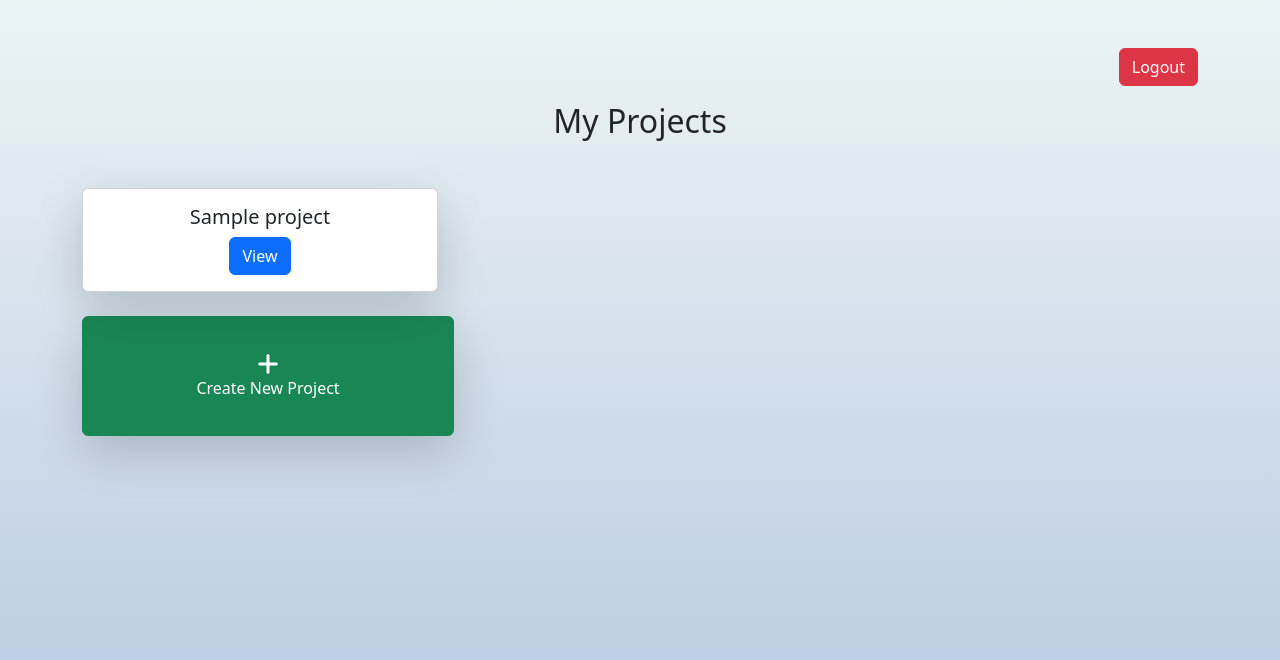
After one commit to Oluwaferanmiii/django-expense-tracker, a Django app: page /projects/ in a window 1280 px wide. The commit adds this page. Shown: the top 660 px of the page. Run offline with Django 5.2, Linux system fonts and the light colour scheme; a user stored in the database is signed in; tables that the repository leaves empty hold one stand-in row (values such as "Sample post"); some libraries are stand-ins or nearby versions.

Commit message:
Added new function logic called project

```diff
--- /dev/null
+++ b/tracker/templates/tracker/projects.html
@@ -0,0 +1,65 @@
+{% extends 'base.html' %}
+{% block content %}
+
+<div class="container mt-5">
+    <div class="text-end mb-3">
+        <a href="{% url 'logout' %}" class="btn btn-danger">Logout</a>
+    </div>
+
+    <h2 class="text-center mb-5">My Projects</h2>
+
+    <!-- Display projects -->
+    <div class="row">
+        {% for project in projects %}
+        <div class="col-md-4">
+            <div class="card text-center shadow-lg mb-4">
+                <div class="card-body">
+                    <h5 class="card-title">{{ project.name }}</h5>
+                    <a href="{% url 'dashboard' project.id %}" class="btn btn-primary">View</a>
+                </div>
+            </div>
+        </div>
+        {% empty %}
+        <div class="col-md-12 text-center">
+            <p>No projects found. Add a new project below.</p>
+        </div>
+        {% endfor %}
+    </div>
+
+    <!-- Add Project Button -->
+    <div class="col-md-4">
+        <button type="button" class="btn btn-success w-100 p-5 d-flex flex-column align-items-center justify-content-center shadow-lg"
+            data-bs-toggle="modal" data-bs-target="#addProjectModal" style="height: 120px;">
+            <i style='font-size:24px' class='fas'>&#xf067;</i>
+            <span>Create New Project</span>
+        </button>
+    </div>
+
+    <!-- Add Project Modal -->
+    <div class="modal fade" id="addProjectModal" tabindex="-1" aria-labelledby="addProjectModalLabel" aria-hidden="true">
+        <div class="modal-dialog">
+            <div class="modal-content">
+                <div class="modal-header">
+                    <h5 class="modal-title" id="addProjectModalLabel">Add New Project</h5>
+                    <button type="button" class="btn-close" data-bs-dismiss="modal" aria-label="Close"></button>
+                </div>
+                <div class="modal-body">
+                    <form method="POST" action="{% url 'add_project' %}">
+                        {% csrf_token %}
+                        <div class="mb-3">
+                            <label for="name" class="form-label">Project Name</label>
+                            <input type="text" class="form-control" id="name" name="name" required>
+                        </div>
+                        <div class="mb-3">
+                            <label for="budget" class="form-label">Budget</label>
+                            <input type="number" class="form-control" id="budget" name="budget" required>
+                        </div>
+                        <button type="submit" class="btn btn-primary w-100">Create Project</button>
+                    </form>
+                </div>
+            </div>
+        </div>
+    </div>
+</div>
+
+{% endblock %}
--- a/tracker/urls.py
+++ b/tracker/urls.py
@@ -1,15 +1,40 @@
 from django.urls import path
 from . import views
+from django.shortcuts import redirect
+from django.contrib.auth.decorators import login_required
+from django.contrib.auth import logout
+
+
+def redirect_to_login_or_projects(request):
+    if request.user.is_authenticated:
+        # Redirect to project page if logged in
+        return redirect('project_page')
+    return redirect('login')  # Otherwise, go to login page
+
 
 urlpatterns = [
-    path('', views.dashboard, name='dashboard'),  # Dashboard as homepage
+    path('', redirect_to_login_or_projects, name='home'),
+    path('projects/<int:project_id>/', views.dashboard,
+         name='dashboard'),  # Dashboard as homepage
     path('register/', views.register_user, name='register'),
     path('login/', views.login_user, name='login'),
     path('logout/', views.logout_user, name='logout'),
-    path('dashboard/', views.dashboard, name='dashboard'),
-    path('set-budget/', views.set_budget, name='set_budget'),
-    path('expenses/', views.expense_list, name='expense_list'),
-    path('add/', views.add_expense, name='add_expense'),
-    path('update/<int:expense_id>/', views.update_expense, name='update_expense'),
-    path('delete/<int:expense_id>/', views.delete_expense, name='delete_expense'),
+
+    # Project management
+    path('projects/', views.project_page, name='project_page'),
+    path('projects/add/', views.add_project, name='add_project'),
+    path('projects/<int:project_id>/', views.dashboard, name='dashboard'),
+    path('projects/<int:project_id>/delete/',
+         views.delete_project, name='delete_project'),
+
+    # Expenses within a project
+    path('projects/<int:project_id>/expenses/add/',
+         views.add_expense, name='add_expense'),
+    path('projects/<int:project_id>/expenses/update/<int:expense_id>/',
+         views.update_expense, name='update_expense'),
+    path('projects/<int:project_id>/expenses/delete/<int:expense_id>/',
+         views.delete_expense, name='delete_expense'),
+    path('projects/<int:project_id>/expenses/',
+         views.expense_list, name='expense_list'),
+
 ]
--- a/tracker/views.py
+++ b/tracker/views.py
@@ -1,10 +1,9 @@
 from django.shortcuts import render, redirect, get_object_or_404
 from django.contrib.auth import authenticate, login, logout
-from django.contrib.auth.forms import AuthenticationForm, UserCreationForm
+from django.contrib.auth.forms import UserCreationForm
 from django.contrib.auth.decorators import login_required
 from django.contrib import messages
-from .models import Expense, Budget
-from .forms import ExpenseForm, BudgetForm
+from .models import Expense, Project
 from django.db.models import Sum
 
 
@@ -28,7 +27,7 @@ def login_user(request):
         user = authenticate(request, username=username, password=password)
         if user is not None:
             login(request, user)
-            return redirect('dashboard')  # Redirect to the dashboard
+            return redirect('project_page')  # Redirect to the project page
         else:
             messages.error(request, "Invalid username or password")
     return render(request, 'tracker/login.html')
@@ -40,34 +39,52 @@ def logout_user(request):
     return redirect('login')  # Redirect to login after logout
 
 
-# Dashboard View
+# Project Page: Display all projects and allow adding new ones
 @login_required
-def dashboard(request):
-    """Display user dashboard with total budget, spent amount, and transactions."""
-    budget = Budget.objects.get_or_create(user=request.user)[
-        0]   # Ensure budget exists
-    expenses = Expense.objects.filter(user=request.user)
+def project_page(request):
+    projects = Project.objects.filter(user=request.user)
+    return render(request, 'tracker/projects.html', {'projects': projects})
 
-    total_budget = budget.total_budget if budget else 0
-    total_spent = expenses.aggregate(Sum('amount'))[
-        'amount__sum'] or 0  # Sum of all expenses
+
+# Add a new project (handled via modal)
+@login_required
+def add_project(request):
+    if request.method == "POST":
+        name = request.POST['name']
+        budget = request.POST['budget']
+        project = Project.objects.create(
+            user=request.user, name=name, budget=budget)
+        # Redirect to project dashboard
+        return redirect('dashboard', project_id=project.id)
+    return render(request, 'tracker/projects.html')
+
+
+# Dashboard now filters expenses by project
+@login_required
+def dashboard(request, project_id):
+    """Display a project-specific dashboard"""
+    project = get_object_or_404(Project, id=project_id, user=request.user)
+    expenses = Expense.objects.filter(project=project)
+
+    total_budget = project.budget
+    total_spent = expenses.aggregate(Sum('amount'))['amount__sum'] or 0
     budget_left = total_budget - total_spent
     total_transactions = expenses.count()
 
-    # Get sorting parameter from request
     sort_option = request.GET.get("sort", "date_asc")
 
     # Apply sorting
     if sort_option == "date_asc":
-        expenses = expenses.order_by("date")  # Oldest first
+        expenses = expenses.order_by("date")
     elif sort_option == "date_desc":
-        expenses = expenses.order_by("-date")  # Newest first
+        expenses = expenses.order_by("-date")
     elif sort_option == "category_asc":
-        expenses = expenses.order_by("category")  # A-Z
+        expenses = expenses.order_by("category")
     elif sort_option == "category_desc":
-        expenses = expenses.order_by("-category")  # Z-A
+        expenses = expenses.order_by("-category")
 
     context = {
+        "project": project,
         "total_budget": total_budget,
         "total_spent": total_spent,
         "budget_left": budget_left,
@@ -78,77 +95,85 @@ def dashboard(request):
     return render(request, 'tracker/dashboard.html', context)
 
 
-# Set or update budget
-@login_required
-def set_budget(request):
-    """Handles setting or updating the user's budget"""
-    budget, _ = Budget.objects.get_or_create(user=request.user)
-
-    if request.method == "POST":
-        budget.total_budget = request.POST['total_budget']
-        budget.save()
-        return redirect('dashboard')  # Redirect back to the dashboard
-    return render(request, 'tracker/dashboard.html', {'total_budget': budget.total_budget})
-
-
 # List expenses
 @login_required
-def expense_list(request):
-    """Display all expenses."""
-    expenses = Expense.objects.filter(
-        user=request.user)  # Show only user's expenses
+def expense_list(request, project_id):
+    """Display all expenses for a specific project."""
+    project = get_object_or_404(Project, id=project_id, user=request.user)
+    expenses = Expense.objects.filter(project=project)
 
-    # Get sorting parameter from request
     sort_option = request.GET.get("sort", "")
 
     # Apply sorting
     if sort_option == "date_asc":
-        expenses = expenses.order_by("date")  # Oldest first
+        expenses = expenses.order_by("date")
     elif sort_option == "date_desc":
-        expenses = expenses.order_by("-date")  # Newest first
+        expenses = expenses.order_by("-date")
     elif sort_option == "category_asc":
-        expenses = expenses.order_by("category")  # A-Z
+        expenses = expenses.order_by("category")
     elif sort_option == "category_desc":
-        expenses = expenses.order_by("-category")  # Z-A
+        expenses = expenses.order_by("-category")
 
-    return render(request, 'tracker/expense_list.html', {'expenses': expenses})
+    return render(request, 'tracker/expense_list.html', {'expenses': expenses, 'project': project})
 
 
-# Add new expense
+# Add new expense now associates with a project
 @login_required
-def add_expense(request):
+def add_expense(request, project_id):
+    project = get_object_or_404(Project, id=project_id, user=request.user)
+
     if request.method == 'POST':
         category = request.POST['category']
         amount = request.POST['amount']
         description = request.POST['description']
         date = request.POST['date']
-        Expense.objects.create(user=request.user, category=category,
+        Expense.objects.create(project=project, category=category,
                                amount=amount, description=description, date=date)
-        return redirect('dashboard')
-    return render(request, 'tracker/dashboard.html')
+        return redirect('dashboard', project_id=project.id)
+
+    return render(request, 'tracker/dashboard.html', {'project': project})
 
 
 # Update an expense
 @login_required
-def update_expense(request, expense_id):
-    """Handle updating an expense"""
-    expense = get_object_or_404(Expense, id=expense_id, user=request.user)
+def update_expense(request, project_id, expense_id):
+    """Handle updating an expense inside a specific project"""
+    project = get_object_or_404(Project, id=project_id, user=request.user)
+    expense = get_object_or_404(Expense, id=expense_id, project=project)
+
     if request.method == 'POST':
         expense.category = request.POST['category']
         expense.amount = request.POST['amount']
-        expense.description = request.POST['description']
+        expense.description = request.POST.get('description', '')
         expense.date = request.POST['date']
         expense.save()
-        return redirect('dashboard')  # Redirect to dashboard after update
-    return render(request, 'tracker/dashboard.html', {'expense': expense})
+        # Redirect back to project dashboard
+        return redirect('dashboard', project_id=project.id)
+
+    return render(request, 'tracker/dashboard.html', {'expense': expense, 'project': project})
 
 
 # Delete an expense
 @login_required
-def delete_expense(request, expense_id):
+def delete_expense(request, project_id, expense_id):
     """Handle deleting an expense."""
-    expense = get_object_or_404(Expense, id=expense_id, user=request.user)
+    project = get_object_or_404(Project, id=project_id, user=request.user)
+    expense = get_object_or_404(
+        Expense, id=expense_id, project__user=request.user)
+
     if request.method == "POST":
         expense.delete()
-        return redirect('dashboard')  # Redirect to dashboard after deletion
-    return render(request, 'tracker/dashboard.html', {'expense': expense})
+        # Redirect to the correct project dashboard
+        return redirect('dashboard', project_id=project.id)
+
+    return render(request, 'tracker/dashboard.html', {'expense': expense, 'project': project})
+
+
+# Delete a project
+@login_required
+def delete_project(request, project_id):
+    project = get_object_or_404(Project, id=project_id, user=request.user)
+    if request.method == "POST":
+        project.delete()
+        return redirect('project_page')  # Redirect to project selection
+    return render(request, 'tracker/projects.html', {'project': project})
```
Also changed, not shown: tracker/models.py (+10 -11 lines), tracker/templates/tracker/dashboard.html (+40 -31 lines), tracker/templates/tracker/expense_list.html (+4 -3 lines), README.md, images/exp_dj_dashboard.png, images/exp_dj_projects.png (added), tracker/migrations/0004_remove_expense_user_project_expense_project_and_more.py (added).
